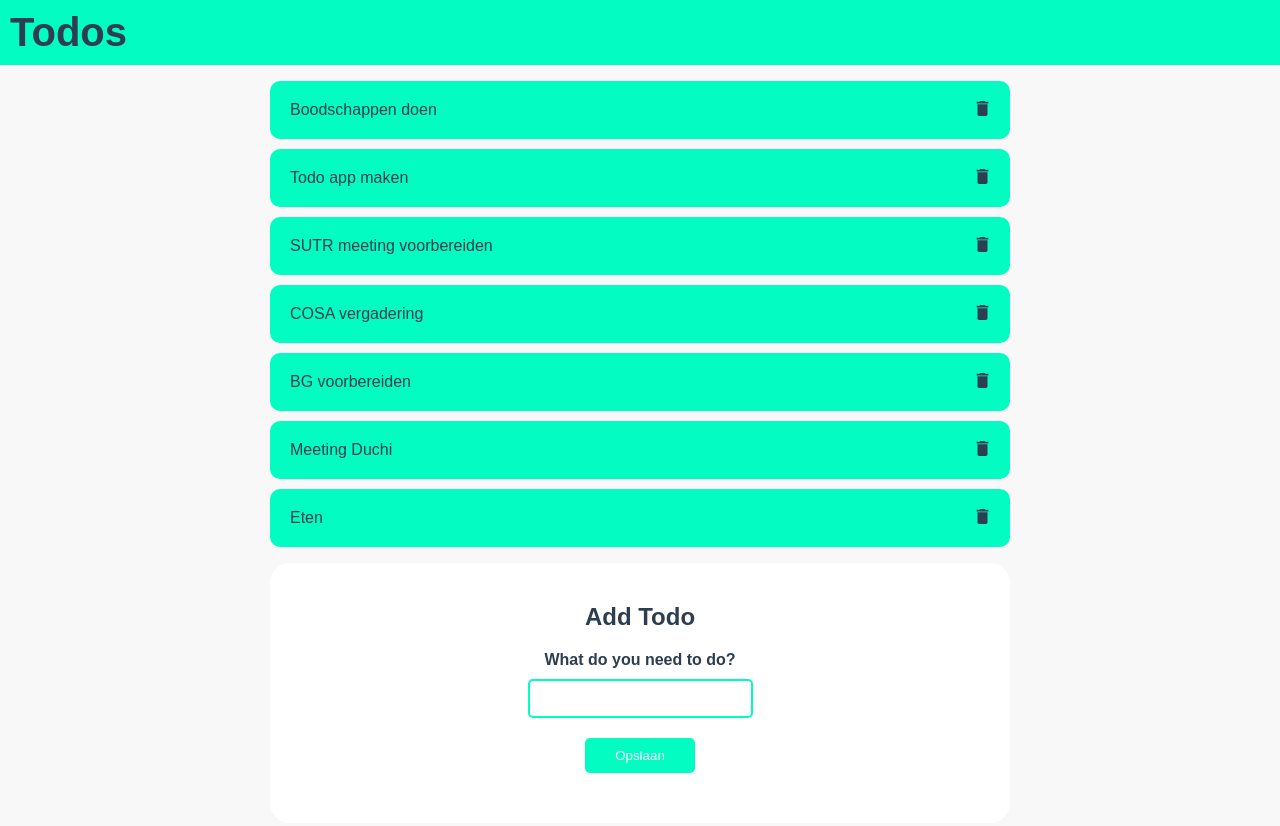
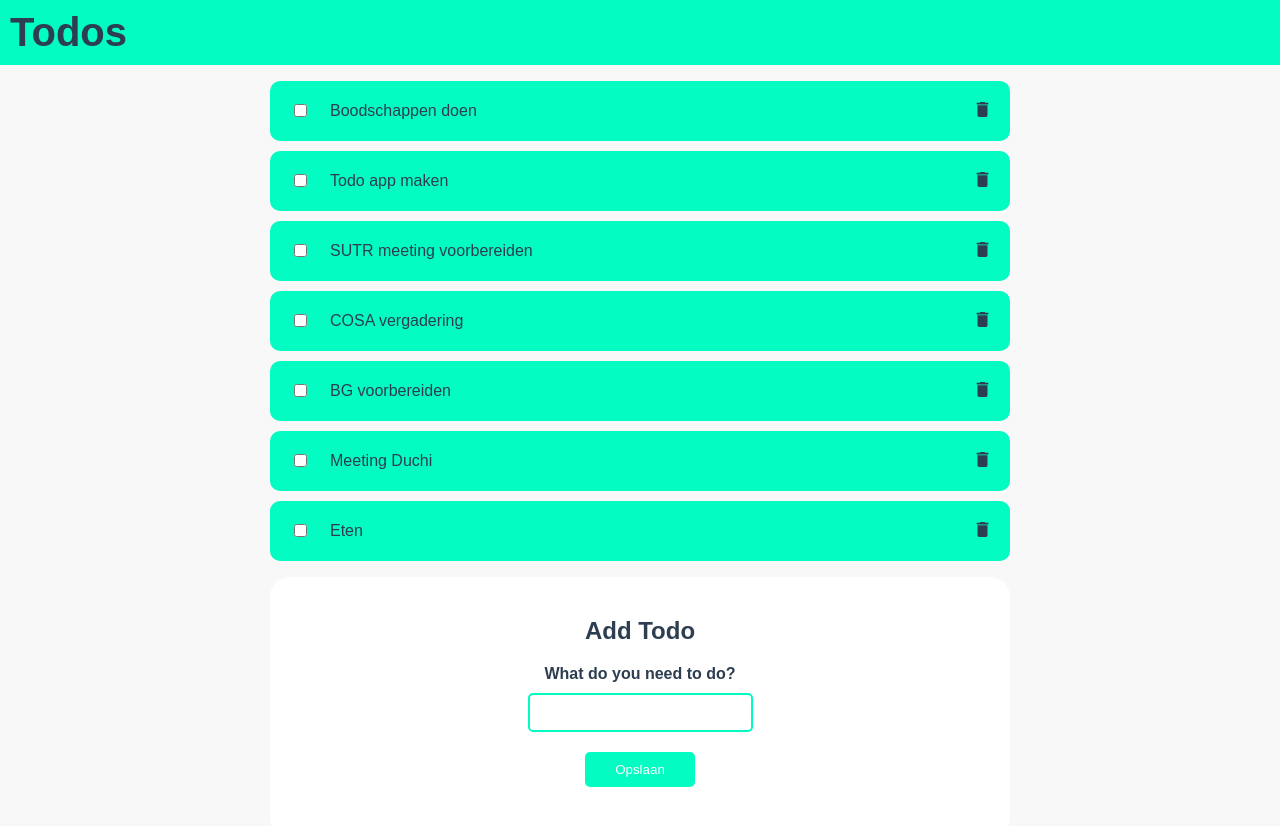
Before and after one commit to larsmarginet/vue-todo, a Vue app: page / in a window 1280 px wide. Shown: the top 826 px of the page. Built offline with nearby package versions, Linux system fonts and the light colour scheme.

Commit message:
set todo done Close #11

```diff
--- a/src/App.vue
+++ b/src/App.vue
@@ -11,6 +11,7 @@
   background-color: $green;
   padding: 1rem;
 }
+
 .nav a {
   color: $dark;
   font-size: 4rem;
--- a/src/components/TodoItem.vue
+++ b/src/components/TodoItem.vue
@@ -1,9 +1,14 @@
 <template>
-    <li class="todos__list__item">
+    <li class="todos__list__item" :class="{'todos__list__item--done': done}">
+        <form @submit.prevent>
+            <label for="done" @input="handleDoneInput">
+                <input id="done" name="done" type="checkbox" :checked="done" >
+            </label>
+        </form>
         <router-link :to="`/todos/${id}`" class="todos__list__item__link">
             <p class="todos__list__item__text">{{todo}}</p>
-            <button class="todos__list__item__delete" @click="removeTodo"><img alt="delete" src="../assets/delete.svg" width="15" height="15"></button>
         </router-link>
+        <button class="todos__list__item__delete" @click="removeTodo"><img alt="delete" src="../assets/delete.svg" width="15" height="15"></button>
     </li>
 </template>
 
@@ -11,7 +16,7 @@
 import { useStore } from 'vuex';
 
 export default {
-    props: ['id', 'todo'],
+    props: ['id', 'todo', 'done'],
     setup(props) {
         const store = useStore();
 
@@ -19,8 +24,14 @@ export default {
             store.dispatch('removeTodo', {id: props.id})
         }
 
+        const handleDoneInput = () => {
+            const done = !props.done
+            store.dispatch('updateTodo', {id: props.id, done})
+        }
+
         return {
-            removeTodo
+            removeTodo,
+            handleDoneInput
         }
     }
 }
@@ -30,6 +41,8 @@ export default {
 @import '../styles/tokens.scss';
 
 .todos__list__item {
+    display: flex;
+    align-items: center;
     list-style: none;
     background-color: $green;
     padding: 2rem;
@@ -39,9 +52,8 @@ export default {
 }
 
 .todos__list__item__link {
-    display: flex;
-    justify-content: space-between;
-    align-items: center;
+    width: 100%;
+    margin-left: 2rem;
 }
 
 .todos__list__item__text {
@@ -54,4 +66,8 @@ export default {
   padding: 0;
   cursor: pointer;
 }
+
+.todos__list__item--done {
+    opacity: .5;
+}
 </style>
--- a/src/store/index.js
+++ b/src/store/index.js
@@ -25,7 +25,12 @@ export default createStore({
     },
     updateTodo(state, payload) {
       const id = payload.id;
-      state.todos.find(todo => todo.id == id).todo = payload.todo;
+      const todo = state.todos.find(todo => todo.id == id)
+      if ('todo' in payload) {
+        todo.todo = payload.todo;
+      } else if('done' in payload) {
+        todo.done = payload.done
+      }
     },
     removeTodo(state, payload) {
       const id = payload.id;
--- a/src/views/Todos.vue
+++ b/src/views/Todos.vue
@@ -1,7 +1,7 @@
 <template>
   <div class="todos">
     <transition-group tag='ul' class="todos__list" name="todo-list">
-      <TodoItem v-for="todo in todos" :key="todo.id" :todo="todo.todo" :id="todo.id"></TodoItem>
+      <TodoItem v-for="todo in todos" :key="todo.id" :todo="todo.todo" :id="todo.id" :done="todo.done"></TodoItem>
     </transition-group>
     <AddTodo></AddTodo>
   </div>
```
